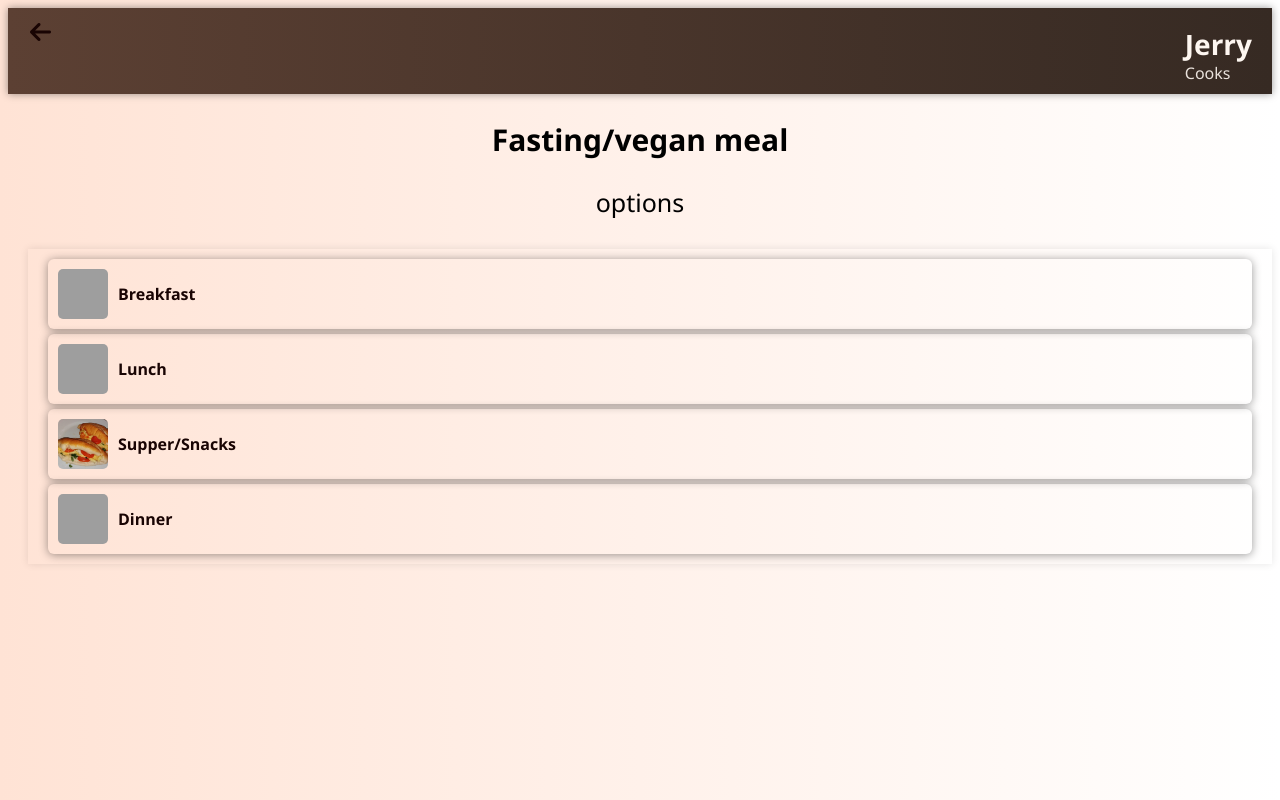
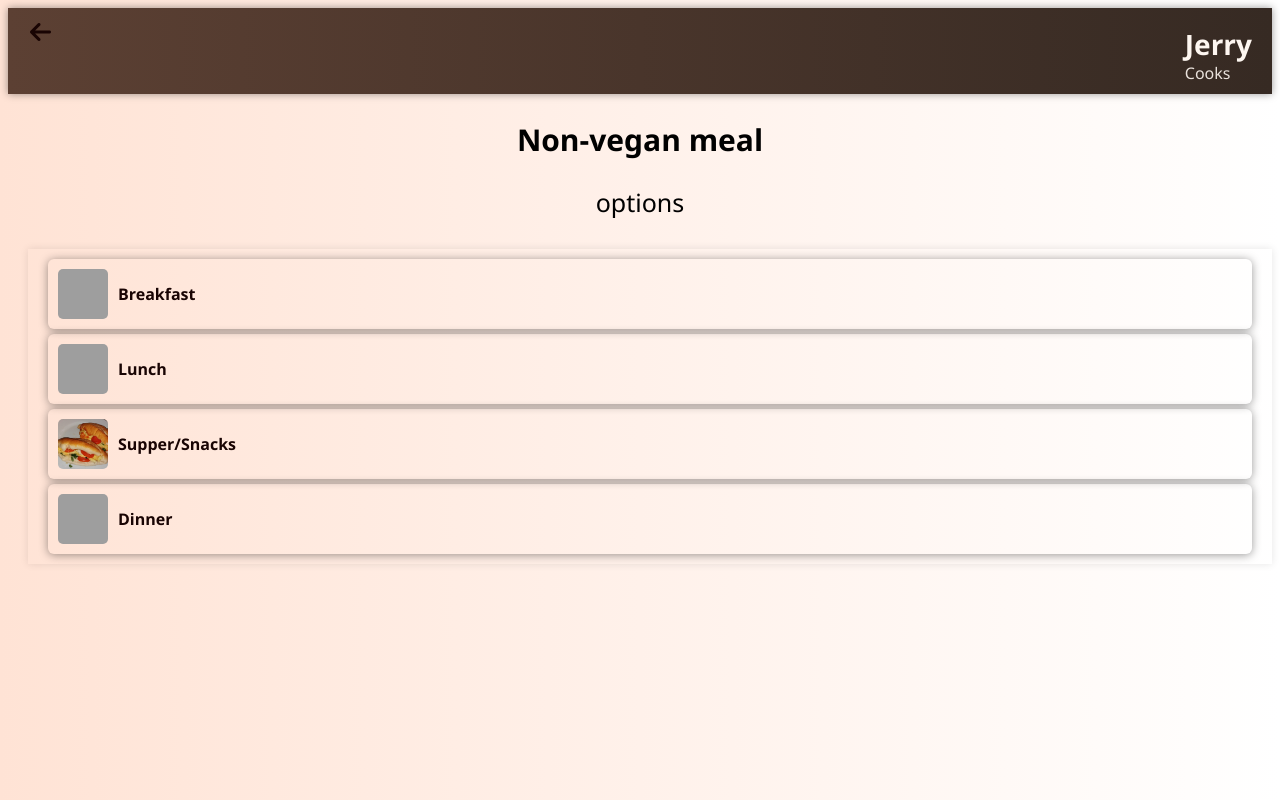
Before and after one commit to JerryCreates7/JerryCooks, a plain HTML site: page fisik.html in a window 1280 px wide. Drawn offline with Linux system fonts and the light colour scheme; grey boxes are pictures that could not be loaded.

Commit message:
Update fisik.html

```diff
--- a/fisik.html
+++ b/fisik.html
@@ -128,7 +128,7 @@
 
   <div class="container">
     <div class="title">
-   <h1> Fasting/vegan meal</h1>
+   <h1> Non-vegan meal</h1>
    <p>options</p></div>
     </div>
   <div class="contents">
```
